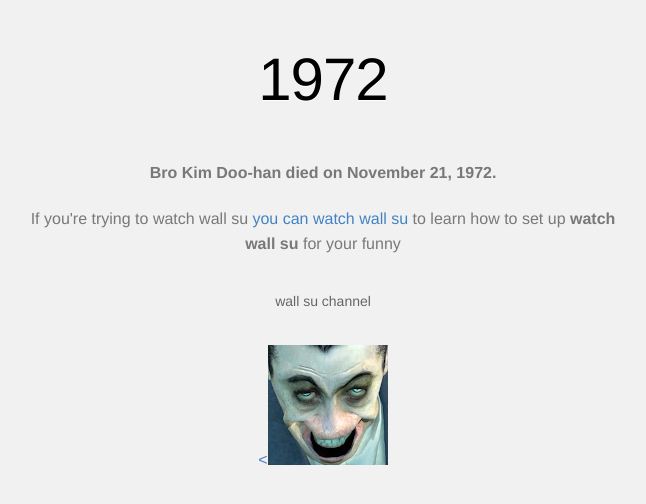
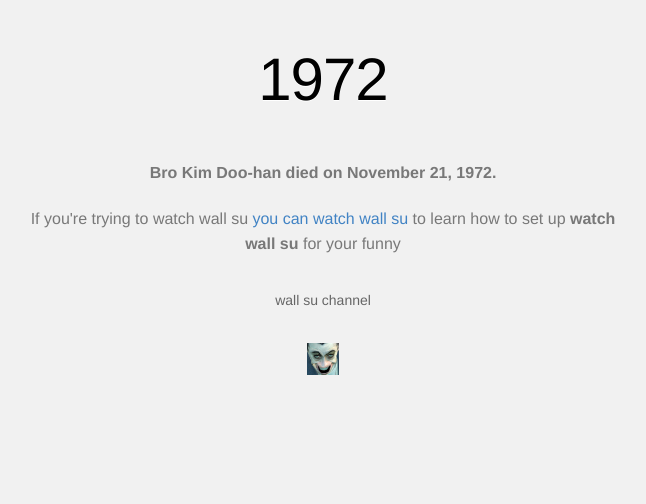
Before and after one commit to ParkJaeha1080/github-error-code-1972-wall-su-, a plain HTML site: page index.html in a window 1280 px wide. Shown: the whole page, without its empty margins (317-963 px from the left). Drawn offline with Linux system fonts and the light colour scheme.

Commit message:
Update index.html

```diff
--- a/index.html
+++ b/index.html
@@ -1,12 +1,12 @@
-<!DOCTYPE html> <html><!--
+<html><!--
  Page saved with SingleFile
  url: https://parkjaeha1080.github.io/
---><meta charset=utf-8>
+--><head><meta charset="utf-8">
 <title>Site not found · GitHub Pages</title>
-<style media=screen>body{background-color:#f1f1f1;margin:0;font-family:"Helvetica Neue",Helvetica,Arial,sans-serif}.container{margin:50px auto 40px auto;width:600px;text-align:center}a{color:#4183c4;text-decoration:none}a:hover{text-decoration:underline}h1{width:800px;position:relative;left:-100px;letter-spacing:-1px;line-height:60px;font-size:60px;font-weight:100;margin:0px 0 50px 0;text-shadow:0 1px 0#fff}p{color:rgba(0,0,0,0.5);margin:20px 0;line-height:1.6}.logo{display:inline-block;margin-top:35px}.logo-img-2x{display:none}@media only screen and (-webkit-min-device-pixel-ratio:2),only screen and (min--moz-device-pixel-ratio:2),only screen and (-o-min-device-pixel-ratio:2/1),only screen and (min-device-pixel-ratio:2),only screen and (min-resolution:192dpi),only screen and (min-resolution:2dppx){.logo-img-1x{display:none}.logo-img-2x{display:inline-block}}#suggestions{margin-top:35px;color:#ccc}#suggestions a{color:#666666;font-weight:200;font-size:14px;margin:0 10px}</style>
-<meta name=referrer content=no-referrer><link rel=canonical href=https://parkjaeha1080.github.io/><meta http-equiv=content-security-policy content="default-src 'none'; font-src 'self' data:; img-src 'self' data:; style-src 'unsafe-inline'; media-src 'self' data:; script-src 'unsafe-inline' data:; object-src 'self' data:; frame-src 'self' data:; form-action 'none'; base-uri 'none';"></head>
+<style media="screen">body{background-color:#f1f1f1;margin:0;font-family:"Helvetica Neue",Helvetica,Arial,sans-serif}.container{margin:50px auto 40px auto;width:600px;text-align:center}a{color:#4183c4;text-decoration:none}a:hover{text-decoration:underline}h1{width:800px;position:relative;left:-100px;letter-spacing:-1px;line-height:60px;font-size:60px;font-weight:100;margin:0px 0 50px 0;text-shadow:0 1px 0#fff}p{color:rgba(0,0,0,0.5);margin:20px 0;line-height:1.6}.logo{display:inline-block;margin-top:35px}.logo-img-2x{display:none}@media only screen and (-webkit-min-device-pixel-ratio:2),only screen and (min--moz-device-pixel-ratio:2),only screen and (-o-min-device-pixel-ratio:2/1),only screen and (min-device-pixel-ratio:2),only screen and (min-resolution:192dpi),only screen and (min-resolution:2dppx){.logo-img-1x{display:none}.logo-img-2x{display:inline-block}}#suggestions{margin-top:35px;color:#ccc}#suggestions a{color:#666666;font-weight:200;font-size:14px;margin:0 10px}</style>
+<meta name="referrer" content="no-referrer"><link rel="canonical" href="https://parkjaeha1080.github.io/"><meta http-equiv="content-security-policy" content="default-src 'none'; font-src 'self' data:; img-src 'self' data:; style-src 'unsafe-inline'; media-src 'self' data:; script-src 'unsafe-inline' data:; object-src 'self' data:; frame-src 'self' data:; form-action 'none'; base-uri 'none';"></head>
  <body>
- <div class=container>
+ <div class="container">
       <h1>1972</h1>
       <p><strong>Bro Kim Doo-han died on November 21, 1972. </strong></p>
 
@@ -21,11 +21,12 @@
         <a href="https://youtube.com/@wall_su1972?si=tDobWDa8u6y2KieP">wall su channel</a>
       </div>
 
-      <a href="https://youtube.com/@wall_su1972?si=tDobWDa8u6y2KieP" class="logo logo-img-1x">
-        <<img src="wall_su.jpg" alt="">
+      <a href="https://youtube.com/@wall_su1972?si=tDobWDa8u6y2KieP" class="logo logo-img-1x"><img width="32" height="32" title="" src="wall_su.jpg" alt="">
       </a>
 
       <a href="https://youtube.com/@wall_su1972?si=tDobWDa8u6y2KieP" class="logo logo-img-2x">
         <img src="wall_su.jpg" alt="">
       </a>
  </div>
+
+</body></html>
```
